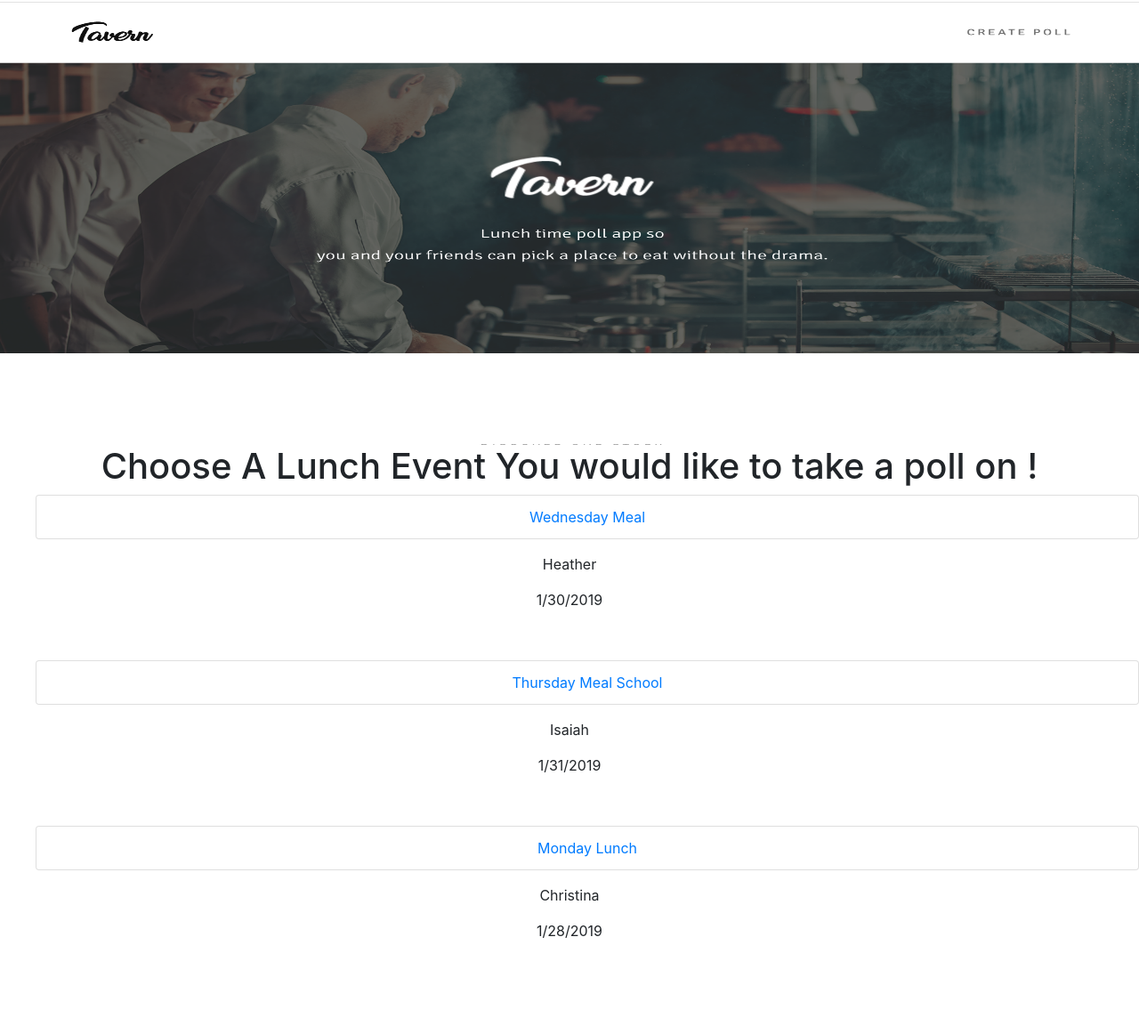
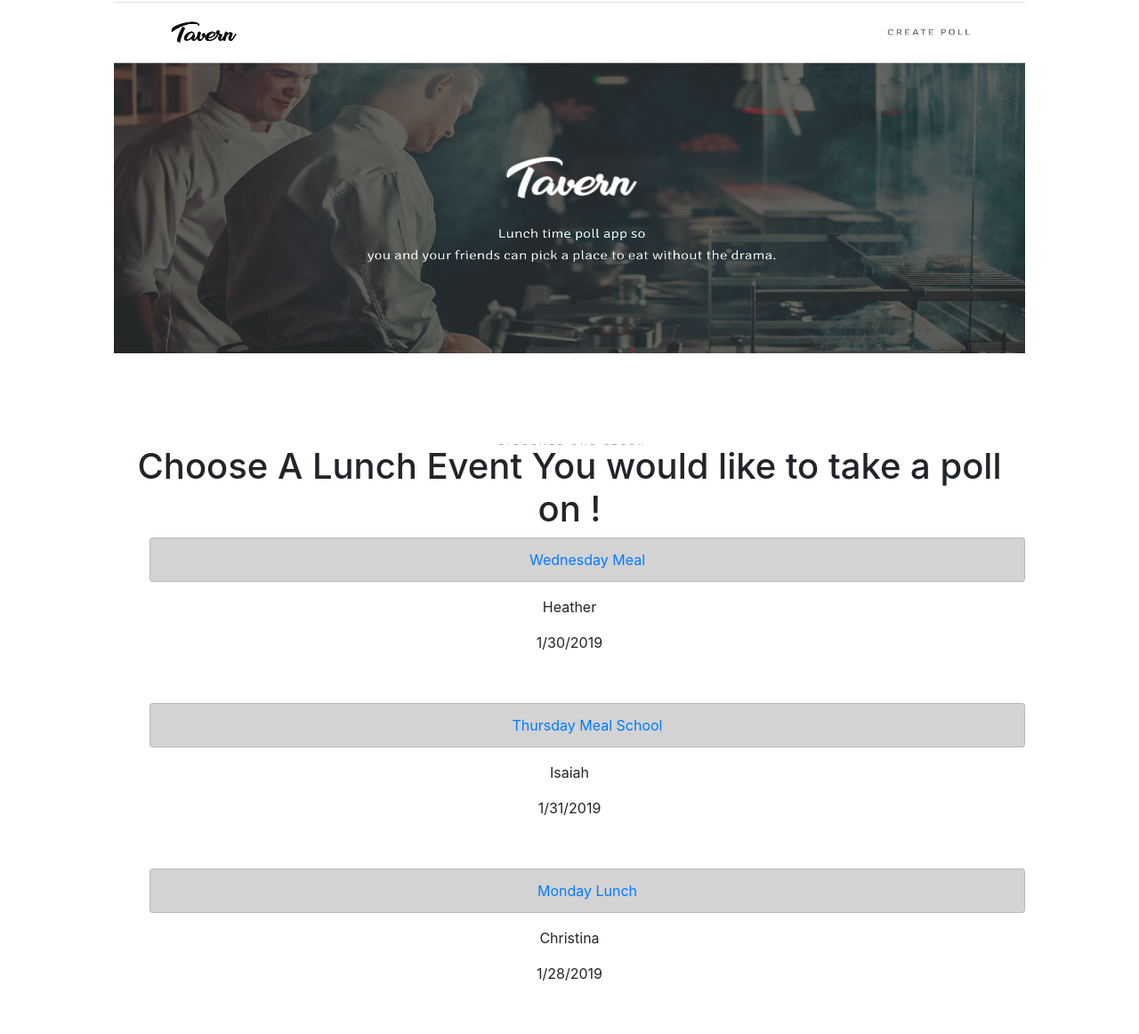
Before and after one commit to ChristinaDRoberts/tavern, a Django app: page / in a window 1280 px wide. Shown: the whole page at 89% size. Before the commit the page ends 1054 px from the top, so only its background shows below. Run offline with Django 3.2, Linux system fonts and the light colour scheme; data comes from the database, SQL or seed files in the repository; some libraries are stand-ins or nearby versions.

Commit message:
updated stlyes

```diff
--- a/conf/settings.py
+++ b/conf/settings.py
@@ -95,6 +95,7 @@ DATABASES = {
     'default': {
         'ENGINE': 'django.db.backends.sqlite3',
         'NAME': os.path.join(BASE_DIR, 'db.sqlite3'),
+
     }
 }
 
--- a/tavern/static/styles.css
+++ b/tavern/static/styles.css
@@ -1,3 +1,8 @@
+body {
+  width: 80%;
+  margin: 0 auto;
+}
+
 li {
   text-align: center;
 }
@@ -14,4 +19,9 @@ h1 {
   text-align: center;
 }
 
+.user-name {
+  color: darkblue;
+  background-color: lightgray;
+}
+
 /*# sourceMappingURL=styles.css.map */
--- a/tavern/static/styles.scss
+++ b/tavern/static/styles.scss
@@ -7,10 +7,14 @@ $text-color : #001AC4;
 
 
 
-
+body{
+    width:80%;
+    margin: 0 auto;
+}
 
 li{
     text-align: center;
+
 }
 
 .choose{
@@ -27,3 +31,9 @@ li{
 h1{
     text-align: center;
 }
+
+.user-name {
+
+    color: darkblue;
+    background-color: lightgray;
+}
--- a/tavern/templates/base.html
+++ b/tavern/templates/base.html
@@ -6,6 +6,7 @@
     <link rel="stylesheet" href="/static/styles.css">
 </head>
 <body>
+<section
 <header>
 
 
--- a/tavern/templates/home.html
+++ b/tavern/templates/home.html
@@ -4,7 +4,7 @@
     <h1 class="choose">Choose A Lunch Event You would like to take a poll on !</h1>
     {% for lunch in lunches %}
         <ul>
-            <li class="list-group-item"><a href="{% url 'tavern:detail' lunch.id %}">{{ lunch.nickname }}</a></li>
+            <li class="list-group-item user-name"><a href="{% url 'tavern:detail' lunch.id %}">{{ lunch.nickname }}</a></li>
         </ul>
 
         <p class="home-detail">{{ lunch.user }}</p>
```
Also changed, not shown: 1 other file.
